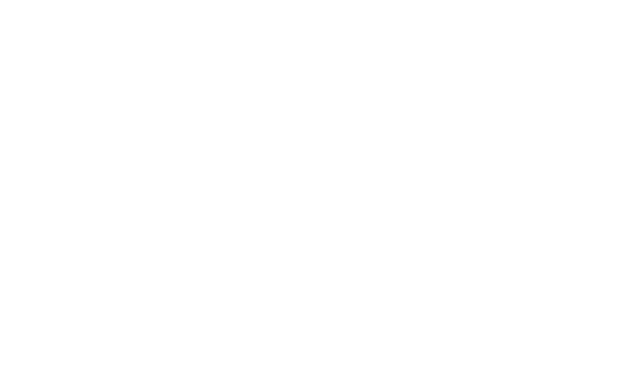
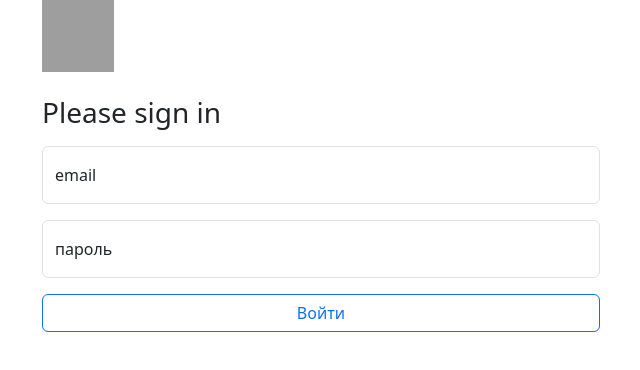
Before and after one commit to zona-sb/crm-frontend, a React (Create React App) app: page /login in a window 1280 px wide. Before the commit this address had no page. Shown: the top 370 px of the page, without its empty margins (40-680 px from the left). Built offline with nearby package versions, Linux system fonts and the light colour scheme; grey boxes are pictures that could not be loaded.

Commit message:
authorization and authentication

```diff
--- a/src/App.jsx
+++ b/src/App.jsx
@@ -1,16 +1,44 @@
 import React from 'react';
-import { BrowserRouter, Routes, Route } from 'react-router-dom';
+import {
+  BrowserRouter,
+  Routes,
+  Route,
+  useLocation,
+  Navigate,
+} from 'react-router-dom';
+import AuthProvider from './providers/auth.js';
+import useAuth from './hooks/useAuth.jsx';
+import Login from './pages/login/loginPage.jsx';
 import Signup from './pages/signUp/SignUpPage.jsx';
 import { routes } from './utils/routes';
 
+const HomeRoute = ({ children }) => {
+  const location = useLocation();
+  const auth = useAuth();
+  if (auth.userData) {
+    return children;
+  }
+  return <Navigate to={routes.login()} state={{ from: location }} />;
+};
+
 const App = () => (
+  <AuthProvider>
     <BrowserRouter>
       <div className='d-flex flex-column h-100'>
         <Routes>
+          <Route path={routes.login()} element={<Login />} />
           <Route path={routes.signup()} element={<Signup />} />
-        <Route path={routes.home()} element={<h1>Zona-SB</h1>} />
+          <Route
+            path={routes.home()}
+            element={
+              <HomeRoute>
+                <h1>Zona-SB</h1>
+              </HomeRoute>
+            }
+          />
         </Routes>
       </div>
     </BrowserRouter>
+  </AuthProvider>
 );
 export default App;
--- /dev/null
+++ b/src/contexts/AuthContext.jsx
@@ -0,0 +1,10 @@
+import { createContext } from 'react';
+
+const AuthContext = createContext({
+  userData: null,
+  loggedIn: null,
+  logIn: () => { },
+  logOut: () => { },
+});
+
+export default AuthContext;
--- /dev/null
+++ b/src/hooks/useAuth.jsx
@@ -0,0 +1,7 @@
+import { useContext } from 'react';
+
+import authContext from '../contexts/AuthContext.jsx';
+
+const useAuth = () => useContext(authContext);
+
+export default useAuth;
--- a/src/locales/ru.js
+++ b/src/locales/ru.js
@@ -4,8 +4,9 @@
       fullName: 'ФИО',
       phone: 'телефон',
       email: 'email',
-      password: 'Пароль',
-      confirmPassword: 'Подтвердите пароль',
+      password: 'пароль',
+      confirmPassword: 'подтвердите пароль',
+      entry: 'Войти',
       signupButton: 'Зарегистрироваться',
       minSize: 'От 3х символов',
       onblur: 'Обязательное поле',
@@ -13,5 +14,10 @@
       emailCorrect: 'Пожалуйста, введите корректный email адрес',
       passwordsMustMatch: 'Пароли должны совпадать',
     },
+    error: {
+      emailExist: 'Пользователь с таким email уже существует',
+      otherErrorRegistration: 'другая ошибка регистрации', // пока сделала так, непонятно будут ли другие коды
+      wrongEmailPassword: 'Неверный email или пароль', // пока сделала так, непонятно будут ли другие коды
+    },
   },
 };
--- /dev/null
+++ b/src/pages/login/loginForm.jsx
@@ -0,0 +1,100 @@
+import { useFormik } from 'formik';
+import axios from 'axios';
+import { useRef, useState } from 'react';
+import { useNavigate } from 'react-router-dom';
+import { useTranslation } from 'react-i18next';
+import { Form } from 'react-bootstrap';
+import { routes, apiRoutes } from '../../utils/routes.js';
+import getSchema from '../../utils/validation.js';
+import useAuth from '../../hooks/useAuth.jsx';
+
+const generateOnSubmit = (setstatusError, navigate, auth) => async (user) => {
+  setstatusError(false);
+  try {
+    const { data } = await axios.post(apiRoutes.login(), user);
+    auth.logIn(JSON.stringify(data));
+    setstatusError(false);
+    navigate(routes.home());
+  } catch (error) {
+    console.log(error);
+    setstatusError(true);
+  }
+};
+
+const SignUpForm = () => {
+  const { t } = useTranslation();
+  const [statusError, setstatusError] = useState(false);
+  const auth = useAuth();
+  const navigate = useNavigate();
+  const inputEmail = useRef();
+  const inputPassword = useRef();
+  const formik = useFormik({
+    validationSchema: getSchema('login', t)(),
+    initialValues: {
+      email: '',
+      password: '',
+    },
+    initialErrors: {},
+    initialTouched: {},
+    onSubmit: generateOnSubmit(setstatusError, navigate, auth),
+  });
+  return (
+    <form className='w-50 form-group' onSubmit={formik.handleSubmit}>
+      {/* емаил */}
+      <div className='form-floating mb-3'>
+        <Form.Control
+          ref={inputEmail}
+          name='email'
+          autoComplete='email'
+          placeholder={t('signUp.email')}
+          required
+          id='email'
+          isInvalid={
+            (formik.errors.email && formik.touched.email) || statusError
+          }
+          onChange={formik.handleChange('email')}
+          value={formik.values.email}
+          onBlur={formik.handleBlur('email')}
+        />
+        <Form.Label className='form-label' htmlFor='email'>
+          {t('signUp.email')}
+        </Form.Label>
+        {formik.errors.email && formik.touched.email ? (
+          <Form.Control.Feedback className='invalid-tooltip' tooltip>
+            {formik.errors.email}
+          </Form.Control.Feedback>
+        ) : null}
+      </div>
+      {/* пароль */}
+      <div className='form-floating mb-3'>
+        <Form.Control
+          ref={inputPassword}
+          placeholder={t('minPass')}
+          name='password'
+          required
+          autoComplete='new-password'
+          aria-describedby='passwordHelpBlock'
+          type='password'
+          id='password'
+          className='form-control'
+          isInvalid={
+            (formik.errors.password && formik.touched.password) || statusError
+          }
+          onChange={formik.handleChange('password')}
+          value={formik.values.password}
+          onBlur={formik.handleBlur('password')}
+        />
+        <Form.Label htmlFor='password'>{t('signUp.password')}</Form.Label>
+        {(formik.errors.password && formik.touched.password) || statusError ? (
+          <Form.Control.Feedback className='invalid-tooltip' tooltip>
+            {statusError ? t('error.wrongEmailPassword') : formik.errors.password}
+          </Form.Control.Feedback>
+        ) : null}
+      </div>
+      <button type='submit' className='w-100 btn btn-outline-primary'>
+        {t('signUp.entry')}
+      </button>
+    </form>
+  );
+};
+export default SignUpForm;
--- /dev/null
+++ b/src/pages/login/loginPage.jsx
@@ -0,0 +1,16 @@
+import LoginForm from './loginForm.jsx';
+
+const SignUpPage = () => (
+  <div className='container'>
+    <img
+      className='mb-4'
+      src='https://getbootstrap.com/docs/4.5/assets/brand/bootstrap-solid.svg'
+      alt=''
+      width='72'
+      height='72'
+    />
+    <h1 className='h3 mb-3 font-weight-normal'>Please sign in</h1>
+    <LoginForm />
+  </div>
+);
+export default SignUpPage;
--- a/src/pages/signUp/SignUpForm.jsx
+++ b/src/pages/signUp/SignUpForm.jsx
@@ -6,26 +6,42 @@
 import { Form } from 'react-bootstrap';
 import { routes, apiRoutes } from '../../utils/routes.js';
 import getSchema from '../../utils/validation.js';
+import useAuth from '../../hooks/useAuth.jsx';
 
-const generateOnSubmit = (setStatusSignup, navigate) => async (user) => {
-  setStatusSignup(false);
+const generateOnSubmit =
+  (setMessageError, setstatusError, navigate, auth) => async (user) => {
+    setstatusError(false);
     try {
-    // const userJson = JSON.stringify(user);
-    // console.log(userJson);
-    const { data } = await axios.post(apiRoutes.signup(), user);
-    console.log(data);
-    setStatusSignup(false);
+      const responseRegistration = await axios.post(apiRoutes.signup(), user);
+      const { email, password } = user;
+      const responseLogin = await axios.post(apiRoutes.login(), {
+        email,
+        password,
+      });
+      setstatusError(false);
+      auth.logIn(JSON.stringify(responseLogin.data));
       navigate(routes.home());
     } catch (error) {
+      setstatusError(true);
+      const {
+        request: { status },
+      } = error;
+      if (status === 409) {
+        setMessageError('emailExist');
+      } else {
+        setMessageError('otherErrorRegistration');
+        console.log(status);
+      }
       console.log(error);
-    // setStatusSignup(true);
     }
   };
 
 const SignUpForm = () => {
   const { t } = useTranslation();
-  const [statusSignup, setStatusSignup] = useState(false);
+  const [statusError, setstatusError] = useState(false);
+  const [messageError, setMessageError] = useState('');
   const navigate = useNavigate();
+  const auth = useAuth();
   const inputName = useRef();
   const inputPhone = useRef();
   const inputEmail = useRef();
@@ -42,7 +58,7 @@
     },
     initialErrors: {},
     initialTouched: {},
-    onSubmit: generateOnSubmit(setStatusSignup, navigate),
+    onSubmit: generateOnSubmit(setMessageError, setstatusError, navigate, auth),
   });
   return (
     <form className='w-50 form-group' onSubmit={formik.handleSubmit}>
@@ -55,9 +71,7 @@
           placeholder={t('signUp.minSize')}
           required
           id='name'
-          isInvalid={
-            (formik.errors.name && formik.touched.name) || statusSignup
-          }
+          isInvalid={formik.errors.name && formik.touched.name}
           onChange={formik.handleChange('name')}
           value={formik.values.name}
           onBlur={formik.handleBlur('name')}
@@ -65,7 +79,7 @@
         <Form.Label className='form-label' htmlFor='name'>
           {t('signUp.fullName')}
         </Form.Label>
-        {(formik.errors.name && formik.touched.name) || statusSignup ? (
+        {formik.errors.name && formik.touched.name ? (
           <Form.Control.Feedback className='invalid-tooltip' tooltip>
             {formik.errors.name}
           </Form.Control.Feedback>
@@ -80,9 +94,7 @@
           placeholder={t('signUp.phone')}
           required
           id='phone'
-          isInvalid={
-            (formik.errors.phone && formik.touched.phone) || statusSignup
-          }
+          isInvalid={formik.errors.phone && formik.touched.phone}
           onChange={formik.handleChange('phone')}
           value={formik.values.phone}
           onBlur={formik.handleBlur('phone')}
@@ -90,7 +102,7 @@
         <Form.Label className='form-label' htmlFor='phone'>
           {t('signUp.phone')}
         </Form.Label>
-        {(formik.errors.phone && formik.touched.phone) || statusSignup ? (
+        {formik.errors.phone && formik.touched.phone ? (
           <Form.Control.Feedback className='invalid-tooltip' tooltip>
             {formik.errors.phone}
           </Form.Control.Feedback>
@@ -106,7 +118,7 @@
           required
           id='email'
           isInvalid={
-            (formik.errors.email && formik.touched.email) || statusSignup
+            (formik.errors.email && formik.touched.email) || (messageError === 'emailExist')
           }
           onChange={formik.handleChange('email')}
           value={formik.values.email}
@@ -115,9 +127,9 @@
         <Form.Label className='form-label' htmlFor='email'>
           {t('signUp.email')}
         </Form.Label>
-        {(formik.errors.email && formik.touched.email) || statusSignup ? (
+        {(formik.errors.email && formik.touched.email) || messageError === 'emailExist' ? (
           <Form.Control.Feedback className='invalid-tooltip' tooltip>
-            {formik.errors.email}
+            {messageError === 'emailExist' ? t(`error.${messageError}`) : formik.errors.email}
           </Form.Control.Feedback>
         ) : null}
       </div>
@@ -133,15 +145,13 @@
           type='password'
           id='password'
           className='form-control'
-          isInvalid={
-            (formik.errors.password && formik.touched.password) || statusSignup
-          }
+          isInvalid={formik.errors.password && formik.touched.password}
           onChange={formik.handleChange('password')}
           value={formik.values.password}
           onBlur={formik.handleBlur('password')}
         />
         <Form.Label htmlFor='password'>{t('signUp.password')}</Form.Label>
-        {(formik.errors.password && formik.touched.password) || statusSignup ? (
+        {formik.errors.password && formik.touched.password ? (
           <Form.Control.Feedback className='invalid-tooltip' tooltip>
             {formik.errors.password}
           </Form.Control.Feedback>
@@ -158,8 +168,7 @@
           type='password'
           id='confirmPassword'
           isInvalid={
-            (formik.errors.confirmPassword && formik.touched.confirmPassword) ||
-            statusSignup
+            (formik.errors.confirmPassword && formik.touched.confirmPassword) || statusError
           }
           onChange={formik.handleChange('confirmPassword')}
           value={formik.values.confirmPassword}
@@ -169,9 +178,9 @@
           {t('signUp.confirmPassword')}
         </Form.Label>
         <div className='invalid-tooltip' />
-        {statusSignup ? (
+        {messageError === 'otherErrorRegistration' ? (
           <Form.Control.Feedback className='invalid-tooltip' tooltip>
-            {t('userExists')}
+            {t(`error.${messageError}`)}
           </Form.Control.Feedback>
         ) : null}
         {formik.errors.confirmPassword && formik.touched.confirmPassword ? (
--- /dev/null
+++ b/src/providers/auth.js
@@ -0,0 +1,33 @@
+import { useCallback, useMemo, useState } from 'react';
+import AuthContext from '../contexts/AuthContext.jsx';
+
+// Авторизация
+const AuthProvider = ({ children }) => {
+  const [loggedIn, setLoggedIn] = useState(false);
+  const [userData, setUserData] = useState(
+    window.localStorage.getItem('userData')
+  );
+
+  const logIn = useCallback((data) => {
+    window.localStorage.setItem('userData', data);
+    setUserData(data);
+    setLoggedIn(true);
+  }, []);
+  const logOut = useCallback(() => {
+    localStorage.removeItem('userData');
+    setUserData(null);
+    setLoggedIn(false);
+  }, []);
+  const value = useMemo(
+    () => ({
+      userData,
+      loggedIn,
+      logIn,
+      logOut,
+    }),
+    [logIn, logOut, loggedIn, userData]
+  );
+  return <AuthContext.Provider value={value}>{children}</AuthContext.Provider>;
+};
+
+export default AuthProvider;
--- a/src/utils/routes.js
+++ b/src/utils/routes.js
@@ -1,9 +1,11 @@
 export const routes = {
+  login: () => '/login',
   signup: () => '/signup',
   home: () => '/',
 };
 
-const https = 'https://crm-backend-production.up.railway.app';
+const domain = 'https://crm-backend-production.up.railway.app';
 export const apiRoutes = {
-  signup: () => `${https}/api/registration`,
+  login: () => `${domain}/api/login`,
+  signup: () => `${domain}/api/registration`,
 };
--- a/src/utils/validation.js
+++ b/src/utils/validation.js
@@ -2,20 +2,19 @@
 import 'yup-phone-lite';
 
 const getSchema = (name, t) => {
-  const regexp = '^\\+[7]?[0-9]{10}$';
+  const regexp = '^\\+7\\d{10}$';
   switch (name) {
     case 'singUp':
       return () =>
         Yup.object().shape({
           name: Yup.string()
-            .min(3, t('minSize'))
-            .max(20, t('minSize'))
+            .min(3, t('signUp.minSize'))
             .required(t('signUp.onblur')),
           email: Yup.string()
             .email(t('signUp.emailCorrect'))
             .required(t('signUp.onblur')),
           phone: Yup.string()
-            .phone('RU', t('signUp.phoneCorrect'))
+            .phone('RU', t('signUp.phoneCorrect')) //почему то если после 7 идет 12560, то выдает ошибку
             .matches(regexp, t('signUp.phoneCorrect'))
             .required(t('signUp.onblur')),
           password: Yup.string()
@@ -26,6 +25,16 @@
             t('signUp.passwordsMustMatch')
           ),
         });
+    case 'login':
+      return () =>
+        Yup.object().shape({
+          email: Yup.string()
+            .email(t('signUp.emailCorrect'))
+            .required(t('signUp.onblur')),
+          password: Yup.string()
+            .min(3, t('signUp.minSize'))
+            .required(t('signUp.onblur')),
+        });
     default:
       return Yup.object().shape({});
   }
```
Also changed, not shown: .eslintrc.yml. Lines whose indentation alone changed are shown as unchanged.
